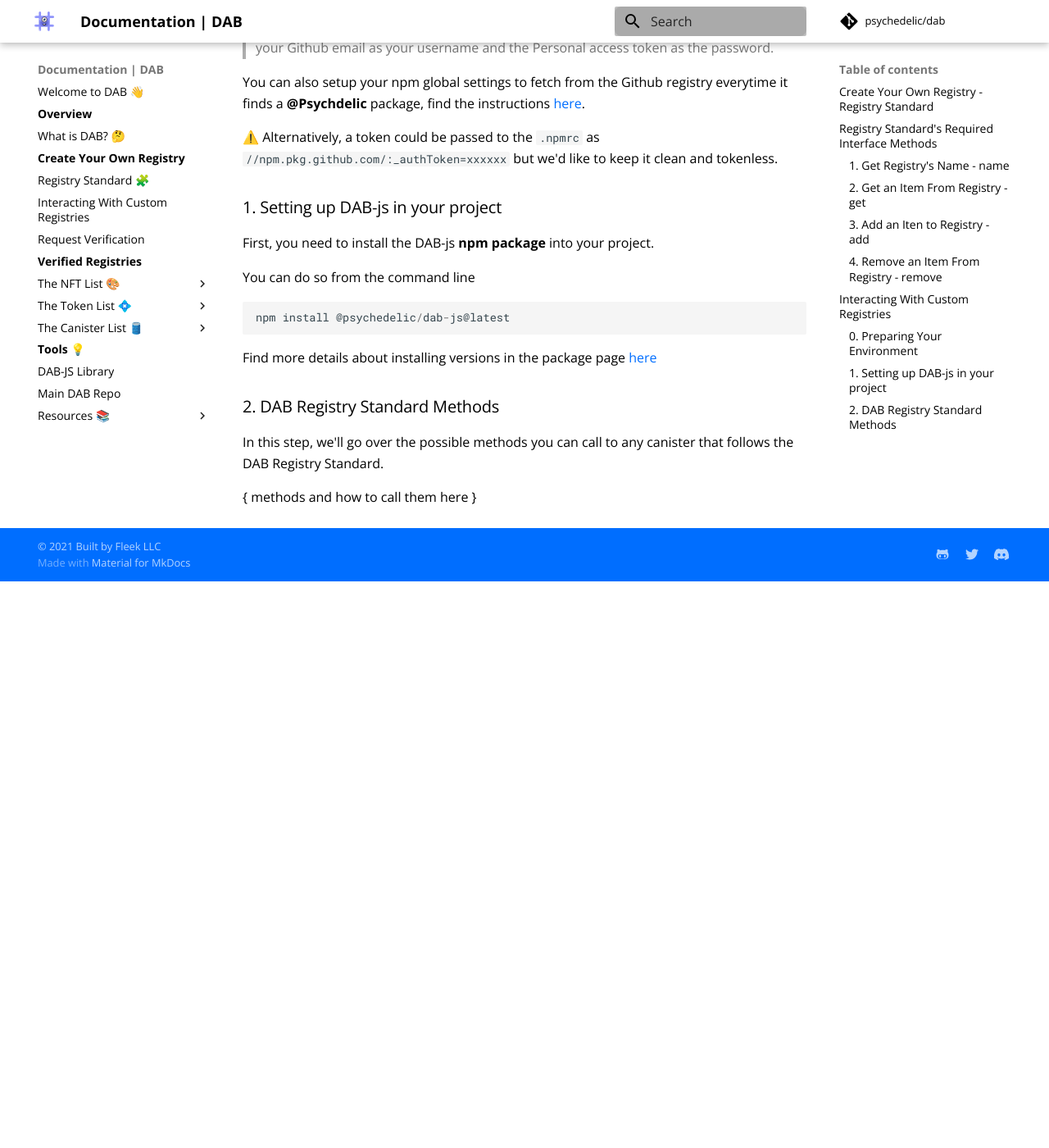
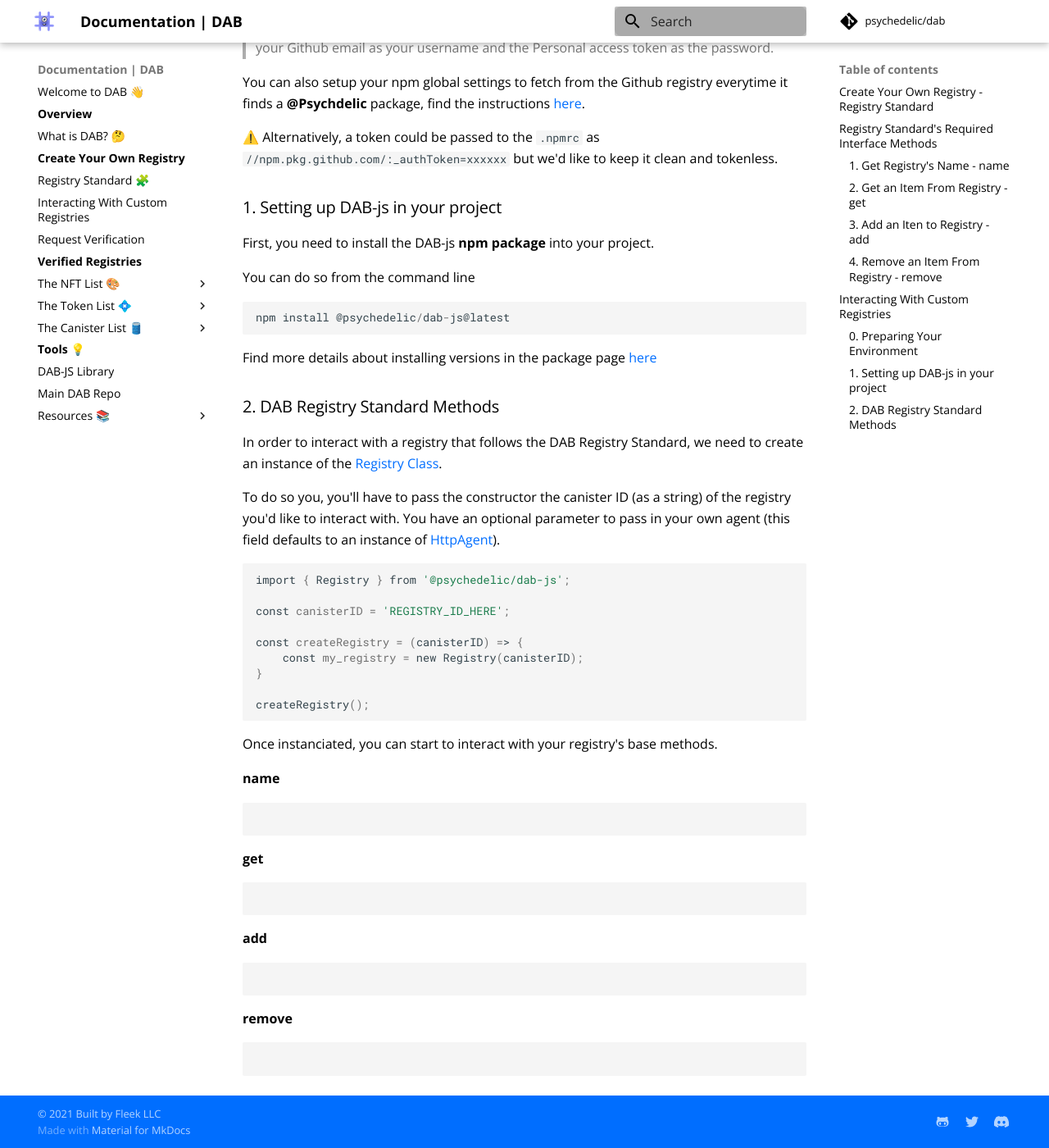
Before and after one commit to Psychedelic/dab-docs, an MkDocs documentation site: the page built from docs/standard/getting-started.md, in a window 1280 px wide and 1400 px high, scrolled down 1869 px. Shown: the whole window at 82% size. Built offline with MkDocs 1.6.1 and Material for MkDocs 9.7.7, drawn with Linux system fonts in a browser that asks for light colours; comment, search, counter and statistics services are not loaded; before the commit the page ends 2578 px from its top, so only the background shows below that.

Commit message:
placeholders for DSR methods

````diff
--- a/docs/standard/getting-started.md
+++ b/docs/standard/getting-started.md
@@ -75,6 +75,44 @@ npm install @psychedelic/dab-js@latest
 Find more details about installing versions in the package page [here](https://github.com/Psychedelic/DAB-js/packages/987540)
 
 ### 2. DAB Registry Standard Methods
-In this step, we'll go over the possible methods you can call to any canister that follows the DAB Registry Standard.
+In order to interact with a registry that follows the DAB Registry Standard, we need to create an instance of the [Registry Class]().
 
-{ methods and how to call them here }
+To do so you, you'll have to pass the constructor the canister ID (as a string) of the registry you'd like to interact with. You have an optional parameter to pass in your own agent (this field defaults to an instance of [HttpAgent]()).
+
+```bash
+import { Registry } from '@psychedelic/dab-js';
+
+const canisterID = 'REGISTRY_ID_HERE';
+
+const createRegistry = (canisterID) => {
+    const my_registry = new Registry(canisterID);
+}
+
+createRegistry();
+```
+
+Once instanciated, you can start to interact with your registry's base methods.
+
+**name**
+
+```bash
+
+```
+
+**get**
+
+```bash
+
+```
+
+**add**
+
+```bash
+
+```
+
+**remove**
+
+```bash
+
+```
````
